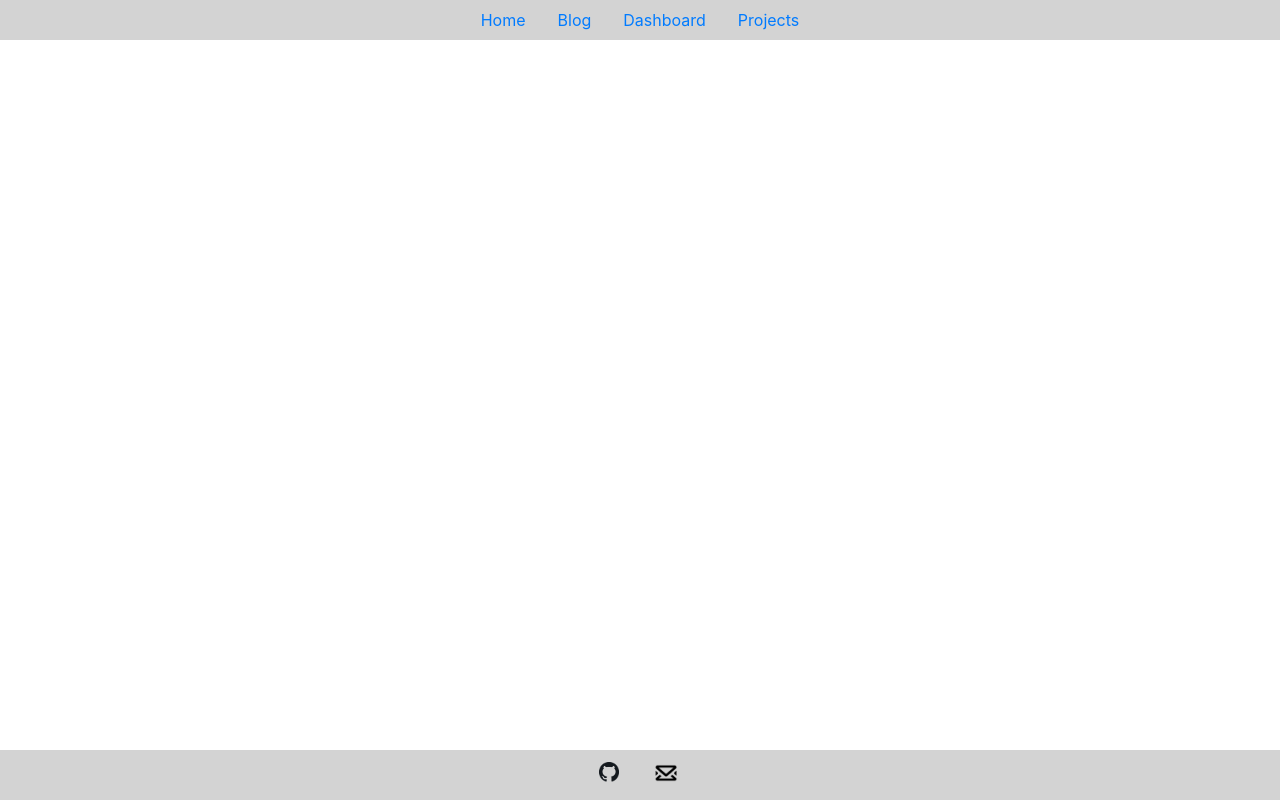
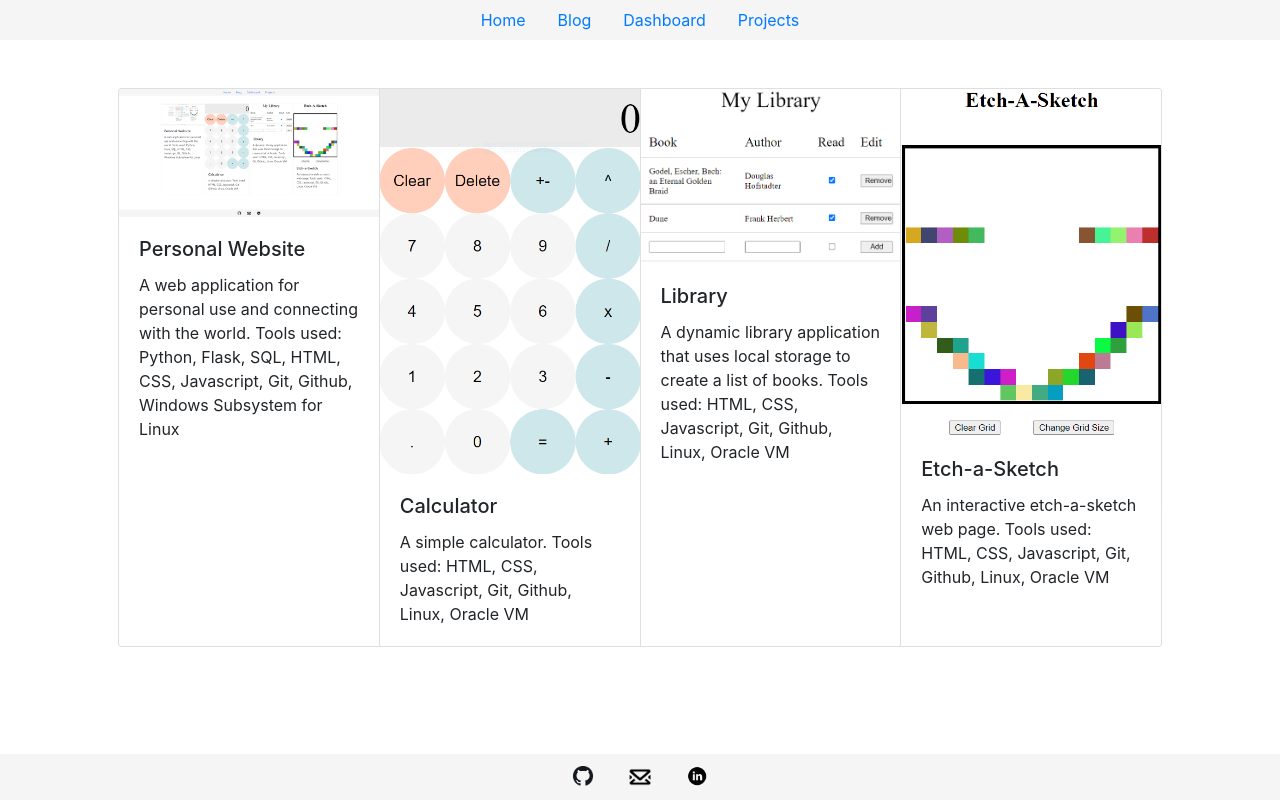
Before and after one commit to tylermcgraw/personal_website, a Flask app: page /projects in a window 1280 px wide. Run offline with Flask 2, Linux system fonts and the light colour scheme.

Commit message:
Added content to home and project pages

```diff
--- a/app.py
+++ b/app.py
@@ -1,4 +1,4 @@
-from flask import Flask, redirect, render_template
+from flask import Flask, redirect, render_template, session, request
 
 app = Flask(__name__)
 
@@ -20,3 +20,39 @@ def dashboard():
 @app.route("/projects")
 def projects():
   return render_template("projects.html")
+
+
+@app.route("/login", methods=["GET", "POST"])
+def login():
+    """Log user in"""
+
+    # Forget any user_id
+    session.clear()
+
+    # User reached route via POST (as by submitting a form via POST)
+    if request.method == "POST":
+
+        # Ensure username was submitted
+        if not request.form.get("username"):
+            return apology("must provide username")
+
+        # Ensure password was submitted
+        elif not request.form.get("password"):
+            return apology("must provide password")
+
+        # Query database for username
+        rows = db.execute("SELECT * FROM users WHERE username = ?", request.form.get("username"))
+
+        # Ensure username exists and password is correct
+        if len(rows) != 1 or not check_password_hash(rows[0]["hash"], request.form.get("password")):
+            return apology("invalid username and/or password")
+
+        # Remember which user has logged in
+        session["user_id"] = rows[0]["id"]
+
+        # Redirect user to home page
+        return redirect("/")
+
+    # User reached route via GET (as by clicking a link or via redirect)
+    else:
+        return render_template("login.html")
--- a/static/styles.css
+++ b/static/styles.css
@@ -1,5 +1,15 @@
 header {
-    background-color: lightgrey;
+    background-color: rgb(245, 245, 245);
+}
+
+h1 {
+    margin: 25px;
+}
+
+footer {
+    background-color: rgb(245, 245, 245);
+    align-items: center;
+    width: 100%;
 }
 
 .center {
@@ -7,18 +17,11 @@ header {
     justify-content: center;
 }
 
-h1 {
-    margin: 25px;
+.indent {
+    text-indent: 2em;
 }
 
-footer {
-    background-color: lightgrey;
-    align-items: center;
-    height: 50px;
-    width: 100%;
-}
-
-#github-img {
+#github-img, #linkedin-img {
     height: 20px;
     width: 20px;
 }
--- a/templates/layout.html
+++ b/templates/layout.html
@@ -38,12 +38,17 @@
       <ul class="nav justify-content-center">
         <li class="nav-item">
           <a class="nav-link Github" href="https://github.com/tylermcgraw/">
-            <img id="github-img" src="static/github_logo.png" alt="github link and image">
+            <img id="github-img" src="static/github-logo.png" alt="github link and image">
           </a>
         </li>
         <li class="nav-item">
-          <a class="nav-link Blog" href="mailto:tyler.a.mcgraw@gmail.com">
-            <img id="email-img" src="static/email_icon.jpg" alt="email link and image">
+          <a class="nav-link Email" href="mailto:tyler.a.mcgraw@gmail.com">
+            <img id="email-img" src="static/email-icon.jpg" alt="email link and image">
+          </a>
+        </li>
+        <li class="nav-item">
+          <a class="nav-link LinkedIn" href="https://www.linkedin.com/in/tyler-mcgraw-91a709128/">
+            <img id="linkedin-img" src="static/linkedin-logo.png" alt="linkedin link and image">
           </a>
         </li>
       </ul>
--- a/templates/projects.html
+++ b/templates/projects.html
@@ -5,5 +5,42 @@
 {% endblock %}
 
 {% block main %}
-
+  <div class="card-group">
+    <div class="card">
+      <a href="/">
+        <img src="/static/website.PNG" class="card-img-top" alt="...">
+      </a>
+      <div class="card-body">
+        <h5 class="card-title">Personal Website</h5>
+        <p class="card-text">A web application for personal use and connecting with the world. Tools used: Python, Flask, SQL, HTML, CSS, Javascript, Git, Github, Windows Subsystem for Linux</p>
+      </div>
+    </div>
+    <div class="card">
+      <a href="https://tylermcgraw.github.io/calculator/">
+        <img src="/static/calculator.PNG" class="card-img-top" alt="calculator web page project">
+      </a>
+      <div class="card-body">
+        <h5 class="card-title">Calculator</h5>
+        <p class="card-text">A simple calculator. Tools used: HTML, CSS, Javascript, Git, Github, Linux, Oracle VM</p>
+      </div>
+    </div>
+    <div class="card">
+      <a href="https://tylermcgraw.github.io/library/">
+        <img src="/static/library.PNG" class="card-img-top" alt="library web page project">
+      </a>
+      <div class="card-body">
+        <h5 class="card-title">Library</h5>
+        <p class="card-text">A dynamic library application that uses local storage to create a list of books. Tools used: HTML, CSS, Javascript, Git, Github, Linux, Oracle VM</p>
+      </div>
+    </div>
+    <div class="card">
+      <a href="https://tylermcgraw.github.io/etch-a-sketch/">
+        <img src="/static/etch-a-sketch.PNG" class="card-img-top" alt="etch-a-sketch web page project">
+      </a>
+      <div class="card-body">
+        <h5 class="card-title">Etch-a-Sketch</h5>
+        <p class="card-text">An interactive etch-a-sketch web page. Tools used: HTML, CSS, Javascript, Git, Github, Linux, Oracle VM</p>
+      </div>
+    </div>
+  </div>
 {% endblock %}
```
Also changed, not shown: templates/index.html (+7 -1 lines), todo.txt (+9 -3 lines), static/TTT-text.PNG (renamed from static/TTT_text.PNG), static/calculator.PNG (added), static/email-icon.jpg (renamed from static/email_icon.jpg), static/etch-a-sketch.PNG (added), static/github-logo.png (renamed from static/github_logo.png), static/library.PNG (added), static/linkedin-logo.png (added), static/website.PNG (added), 6 other files.
